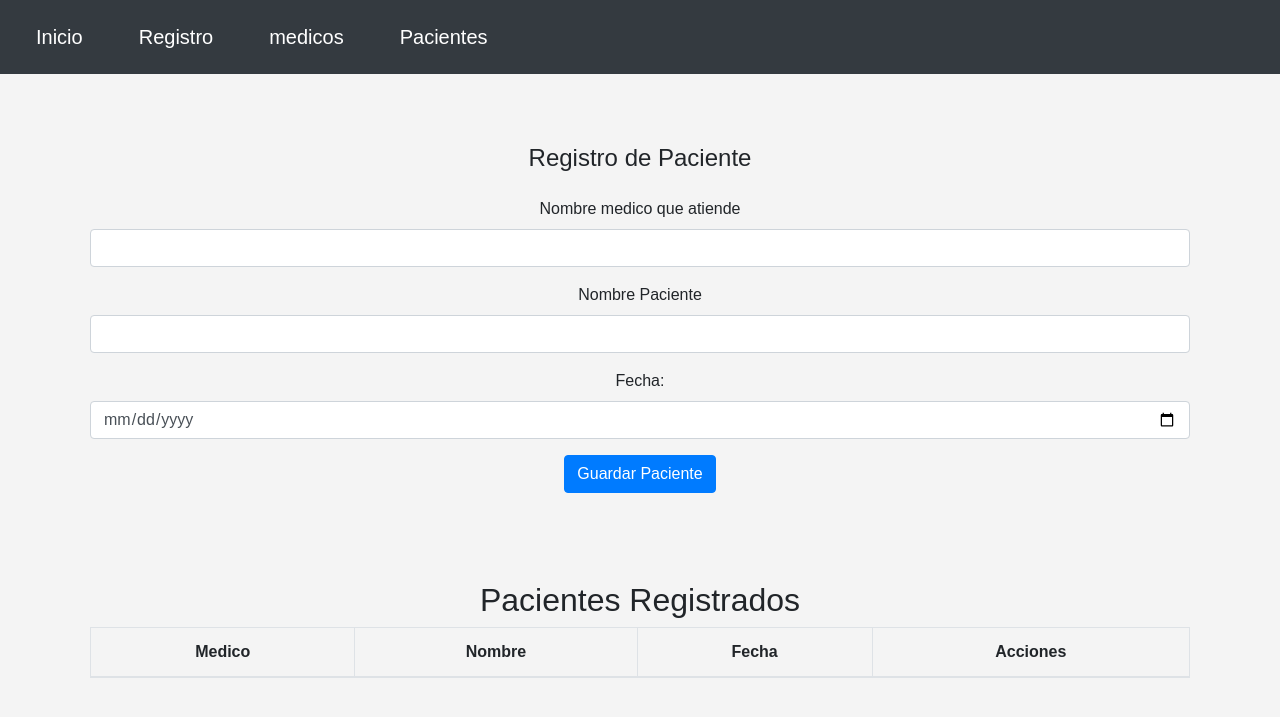
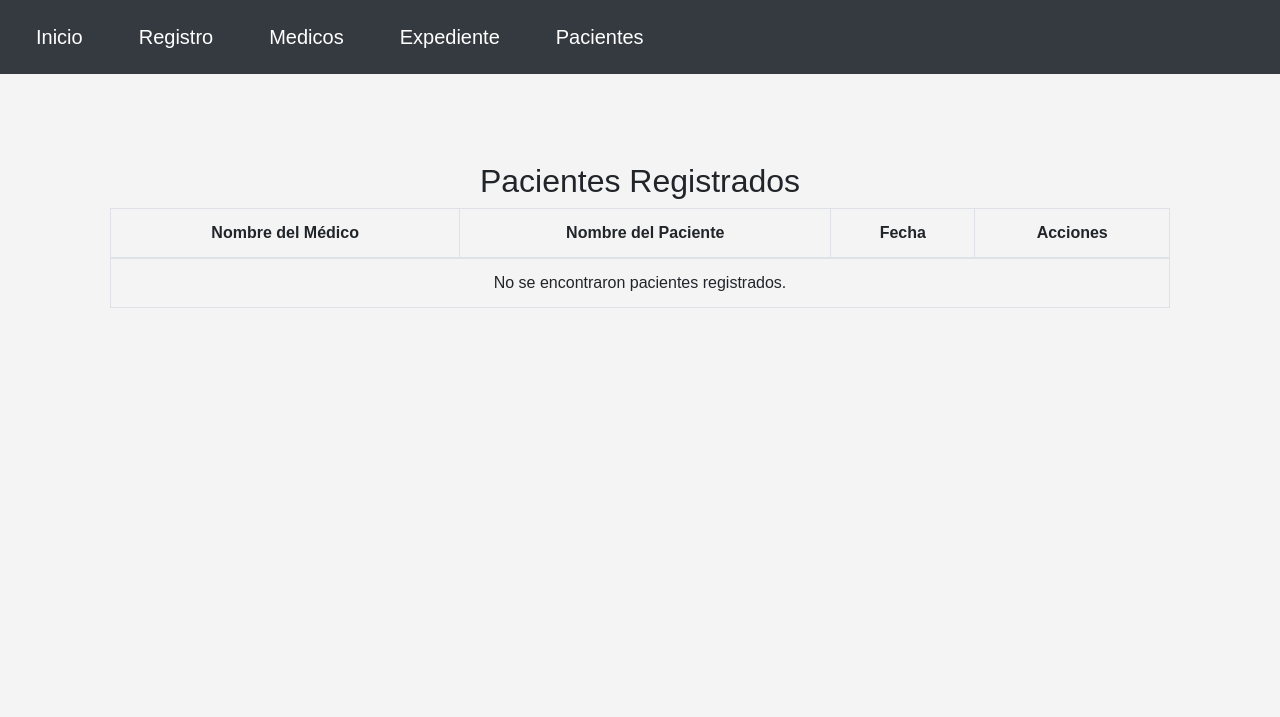
Before and after one commit to Safaero/195-6POO, a Flask app: page /expedientes in a window 1280 px wide. Shown: the top 717 px of the page. Run offline with Flask 3, Linux system fonts and the light colour scheme; data that the repository does not hold is empty; some libraries are stand-ins or nearby versions.

Commit message:
update
added foreign key
added regristro_pacientes
updated routes

```diff
--- a/pruebas flask/app.py
+++ b/pruebas flask/app.py
@@ -9,7 +9,6 @@ app.config['MYSQL_DB'] = 'bdflask'
 app.secret_key = 'mysecretkey'
 
 mysql = MySQL(app)
-
 
 
 @app.route('/', methods=['GET', 'POST'])
@@ -47,42 +46,6 @@ def consulta():
 
         return render_template ('consulta.html',medicos=medicos)
 
-@app.route('/expedientes')
-def expedientes():
-    try:
-        cursor = mysql.connection.cursor()
-        cursor.execute('SELECT * FROM tb_pacientes')
-        pacientes = cursor.fetchall()
-        print(f"Pacientes recuperados: {pacientes}")  # Depuración
-        return render_template('expedientes.html', pacientes=pacientes)
-    except Exception as e:
-        print(f"Error al realizar la consulta en la tabla tb_pacientes: {e}")
-        return render_template('expedientes.html', pacientes=[])
-
-
-@app.route('/guardarPaciente', methods=['POST'])
-def guardarPaciente():
-    if request.method == 'POST':
-        fnombre = request.form['txtnombre']
-        fpaciente = request.form['txtpaciente']
-        ffecha = request.form['txtfecha']
-
-        cursor = mysql.connection.cursor()
-
-        # Verificar si el médico existe en la tabla tb_medicos
-        cursor.execute('SELECT * FROM tb_medicos WHERE nombre = %s', (fnombre,))
-        medico = cursor.fetchone()
-
-        if medico is None:
-            flash('El nombre del médico no existe en la tabla de médicos.')
-            return redirect(url_for('expedientes'))
-
-        # Insertar el nuevo paciente
-        cursor.execute('INSERT INTO tb_pacientes (nombre, paciente, fecha) VALUES (%s, %s, %s)', (fnombre, fpaciente, ffecha))
-        mysql.connection.commit()
-        flash('Expediente generado correctamente')
-        return redirect(url_for('expedientes'))
-
 
 @app.route('/guardarMedico',methods=['POST'])
 def guardarMedico():
@@ -100,32 +63,32 @@ def guardarMedico():
         flash ('medico integrado correctamente')
         return redirect(url_for('consulta'))
 
+@app.route('/registro_pacientes')
+def registro_pacientes():
+    return render_template('registro_pacientes.html')
 
-@app.route('/editarPaciente/<int:id>', methods=['GET', 'POST'])
-def editarPaciente(id):
+@app.route('/guardarPaciente', methods=['POST'])
+def guardarPaciente():
     if request.method == 'POST':
-        fnombre = request.form['txtnombre']
-        fpaciente = request.form['txtpaciente']
-        ffecha = request.form['txtfecha']
+        nombre_med = request.form['txtnombre_med']
+        paciente = request.form['txtpaciente']
+        fecha = request.form['txtfecha']
+
         cursor = mysql.connection.cursor()
-        cursor.execute('UPDATE tb_pacientes SET nombre=%s, paciente=%s, fecha=%s WHERE id=%s', (fnombre, fpaciente, ffecha, id))
+        cursor.execute('INSERT INTO tb_pacientes (nombre_med, paciente, fecha) VALUES (%s, %s, %s)',
+                       (nombre_med, paciente, fecha))
         mysql.connection.commit()
-        flash('Paciente actualizado correctamente')
+        flash('Paciente registrado correctamente')
         return redirect(url_for('expedientes'))
-    else:
-        cursor = mysql.connection.cursor()
-        cursor.execute('SELECT * FROM tb_pacientes WHERE id=%s', (id,))
-        paciente = cursor.fetchone()
-        return render_template('editar_paciente.html', paciente=paciente)
 
 
-@app.route('/eliminarPaciente/<int:id>', methods=['GET', 'POST'])
-def eliminarPaciente(id):
+@app.route('/expedientes')
+def expedientes():
     cursor = mysql.connection.cursor()
-    cursor.execute('DELETE FROM tb_pacientes WHERE id=%s', (id,))
-    mysql.connection.commit()
-    flash('Paciente eliminado correctamente')
-    return redirect(url_for('expedientes'))
+    cursor.execute('SELECT id_paciente, nombre_med, paciente, fecha FROM tb_pacientes')
+    pacientes = cursor.fetchall()
+    return render_template('expedientes.html', pacientes=pacientes)
+
 
 
 @app.errorhandler(404)
--- a/pruebas flask/templates/consulta.html
+++ b/pruebas flask/templates/consulta.html
@@ -91,7 +91,7 @@
         <a href="registros">Registro</a>
         <a href="consulta">Consulta</a>
         <a href="expedientes">expediente</a>
-        <a href="pacientes">pacientes</a>
+        <a href="registro_pacientes">pacientes</a>
     </div>
 
     <div class="container">
--- a/pruebas flask/templates/expedientes.html
+++ b/pruebas flask/templates/expedientes.html
@@ -44,8 +44,9 @@
     <nav class="navbar navbar-expand-lg navbar-dark bg-dark">
         <a class="navbar-brand" href="home">Inicio</a>
         <a class="navbar-brand" href="registros">Registro</a>
-        <a class="navbar-brand" href="consulta">medicos</a>
-        <a class="navbar-brand" href="expedientes">Pacientes</a>
+        <a class="navbar-brand" href="consulta">Medicos</a>
+        <a class="navbar-brand" href="expedientes">Expediente</a>
+        <a class="navbar-brand" href="registro_pacientes">Pacientes</a>
     </nav>
 
     <div class="container">
@@ -59,58 +60,34 @@
         {% endif %}
         {% endwith %}
 
-        <h2 class="welcome-message">Registro de Paciente</h2>
-
-        <form action="/guardarPaciente" method="post" class="mt-4">
-            <div class="form-group">
-                <label for="nombre">Nombre medico que atiende</label>
-                <input type="text" class="form-control" id="nombre" name="txtnombre" required>
-            </div>
-
-            <div class="form-group">
-                <label for="correo">Nombre Paciente</label>
-                <input type="text" class="form-control" id="paciente" name="txtpaciente" required>
-            </div>
-
-            <div class="form-group">
-                <label for="fecha">Fecha:</label>
-                <input type="date" class="form-control" id="fecha" name="txtfecha" required>
-            </div>
-
-            <button type="submit" class="btn btn-primary">Guardar Paciente</button>
-        </form>
-    </div>
-
         <div class="container mt-5">
             <h2>Pacientes Registrados</h2>
             <table class="table table-bordered">
                 <thead>
                     <tr>
-                    <th>Medico</th>
-                    <th>Nombre</th>
+                        <th>Nombre del Médico</th>
+                        <th>Nombre del Paciente</th>
                         <th>Fecha</th>
                         <th>Acciones</th>
                     </tr>
                 </thead>
                 <tbody>
+                    {% if pacientes %}
                         {% for paciente in pacientes %}
                         <tr>
                             <td>{{ paciente[1] }}</td>
                             <td>{{ paciente[2] }}</td>
                             <td>{{ paciente[3] }}</td>
                             <td>
-                        <a href="{{ url_for('editarPaciente', id=paciente[0]) }}" class="btn btn-warning">Editar</a>
-                        <a href="{{ url_for('eliminarPaciente', id=paciente[0]) }}" class="btn btn-danger">Eliminar</a>
+
                             </td>
                         </tr>
                         {% endfor %}
+                    {% else %}
+                        <tr>
+                            <td colspan="4">No se encontraron pacientes registrados.</td>
+                        </tr>
+                    {% endif %}
                 </tbody>
             </table>
         </div>
-
-    <!-- Bootstrap JS and dependencies -->
-    <script src="https://code.jquery.com/jquery-3.5.1.slim.min.js"></script>
-    <script src="https://cdn.jsdelivr.net/npm/@popperjs/core@2.9.3/dist/umd/popper.min.js"></script>
-    <script src="https://maxcdn.bootstrapcdn.com/bootstrap/4.5.2/js/bootstrap.min.js"></script>
-</body>
-</html>
--- a/pruebas flask/templates/index.html
+++ b/pruebas flask/templates/index.html
@@ -43,7 +43,7 @@
         <a href="registros">Registro</a>
         <a href="consulta">consulta</a>
         <a href="expedientes">expedientes</a>
-        <a href="pacientes">pacientes</a>
+        <a href="registro_pacientes">pacientes</a>
     </div>
 
     <div class="container">
--- a/pruebas flask/templates/registros.html
+++ b/pruebas flask/templates/registros.html
@@ -46,8 +46,7 @@
         <a class="navbar-brand" href="registros">Registro</a>
         <a class="navbar-brand" href="consulta">medicos</a>
         <a class="navbar-brand" href="expedientes">expediente</a>
-
-        <a class="navbar-brand" href="pacientes">pacientes</a>
+        <a class="navbar-brand" href="registro_pacientes">pacientes</a>
     </nav>
 
     <div class="container">
```
Also changed, not shown: pruebas flask/templates/pacientes.html (+69 -5 lines), pruebas flask/templates/registro_pacientes.html (added, +74 -0 lines). Lines whose indentation alone changed are shown as unchanged.
